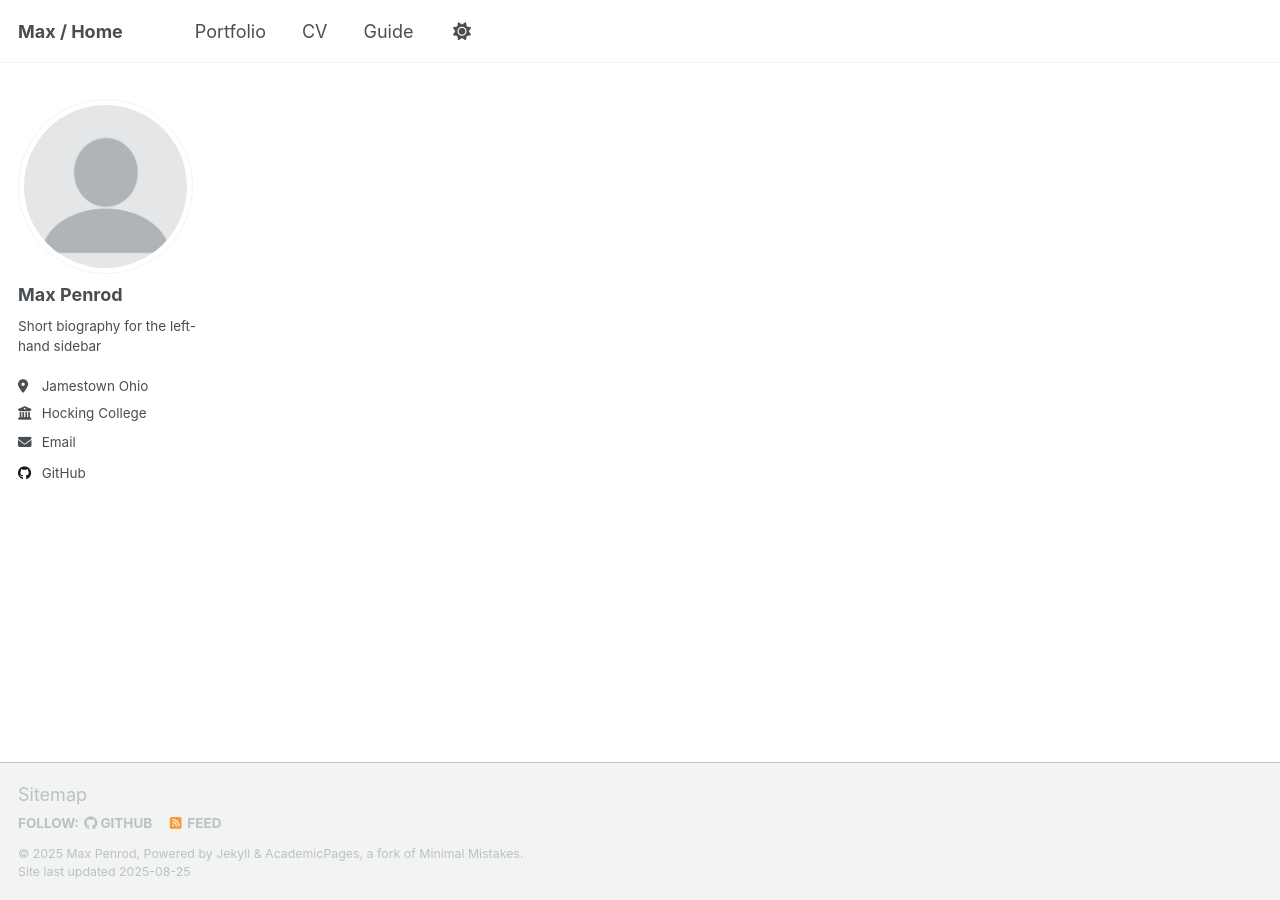
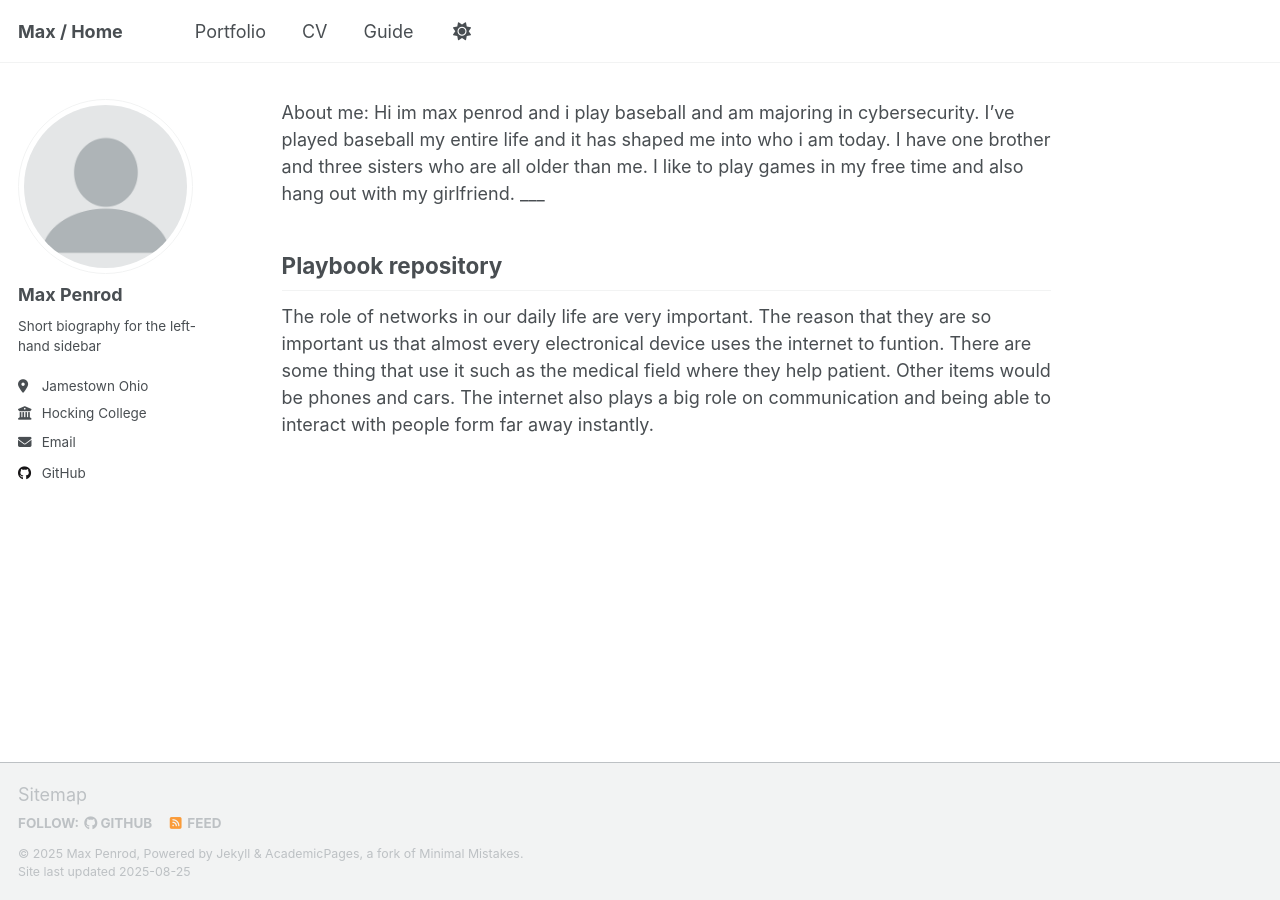
Before and after one commit to penrodm-gif/penrodm.github.io, a Jekyll site: the page built from _pages/about.md, in a window 1280 px wide. Built offline with Jekyll 4.4.1, drawn with Linux system fonts in a browser that asks for light colours; a script that is not in the unit is left out.

Commit message:
Update about.md

```diff
--- a/_pages/about.md
+++ b/_pages/about.md
@@ -6,3 +6,10 @@ redirect_from:
   - /about/
   - /about.html
 ---
+
+About me: Hi im max penrod and i play baseball and am majoring in cybersecurity. I've played baseball my entire life and it has shaped me into who i am today. I have one brother and three sisters who are all older than me. I like to play games in my free time and also hang out with my girlfriend.
+___
+
+Playbook repository
+----
+The role of networks in our daily life are very important. The reason that they are so important us that almost every electronical device uses the internet to funtion. There are some thing that use it such as the medical field where they help patient. Other items would be phones and cars. The internet also plays a big role on communication and being able to interact with people form far away instantly.
```
